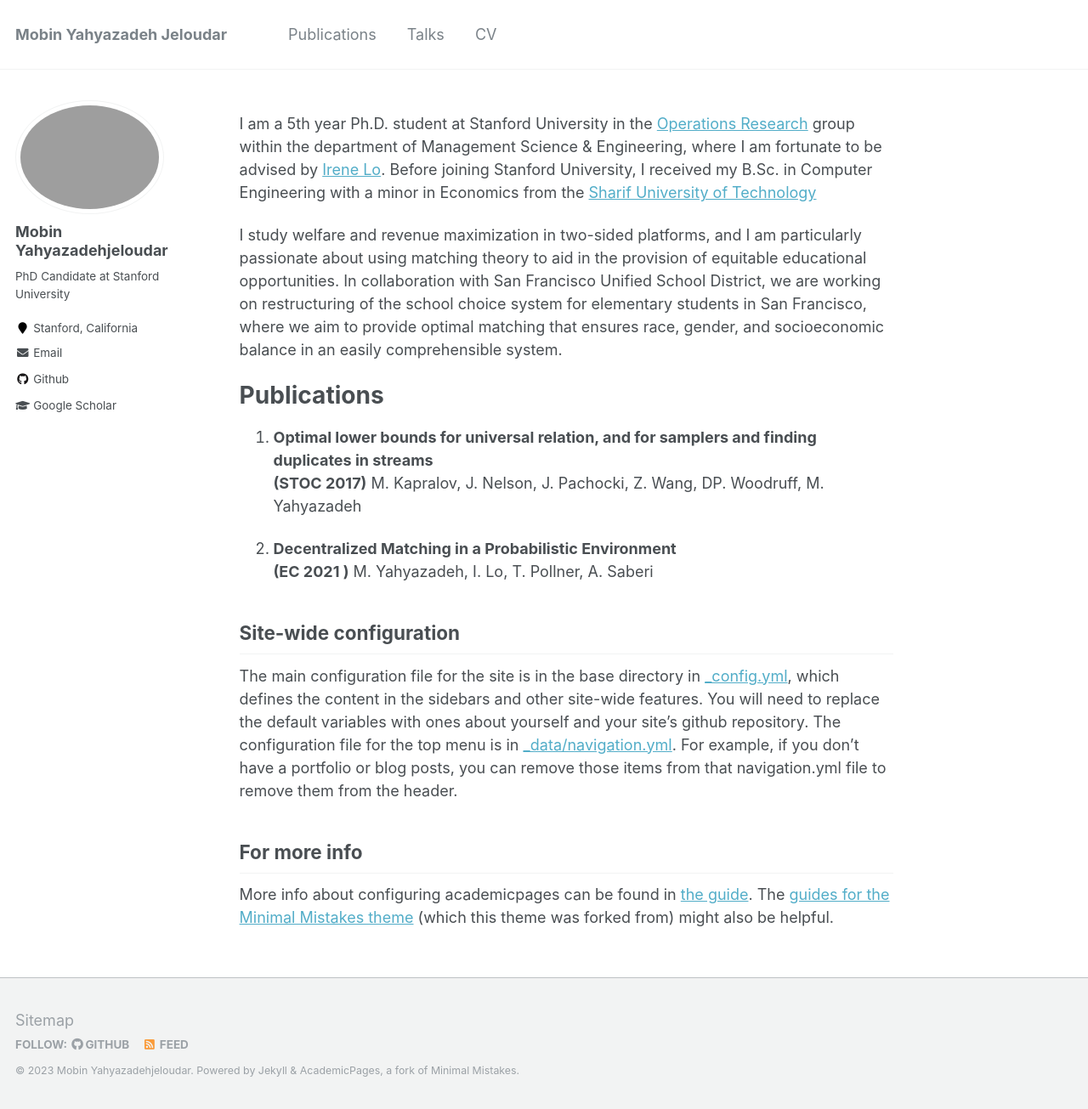
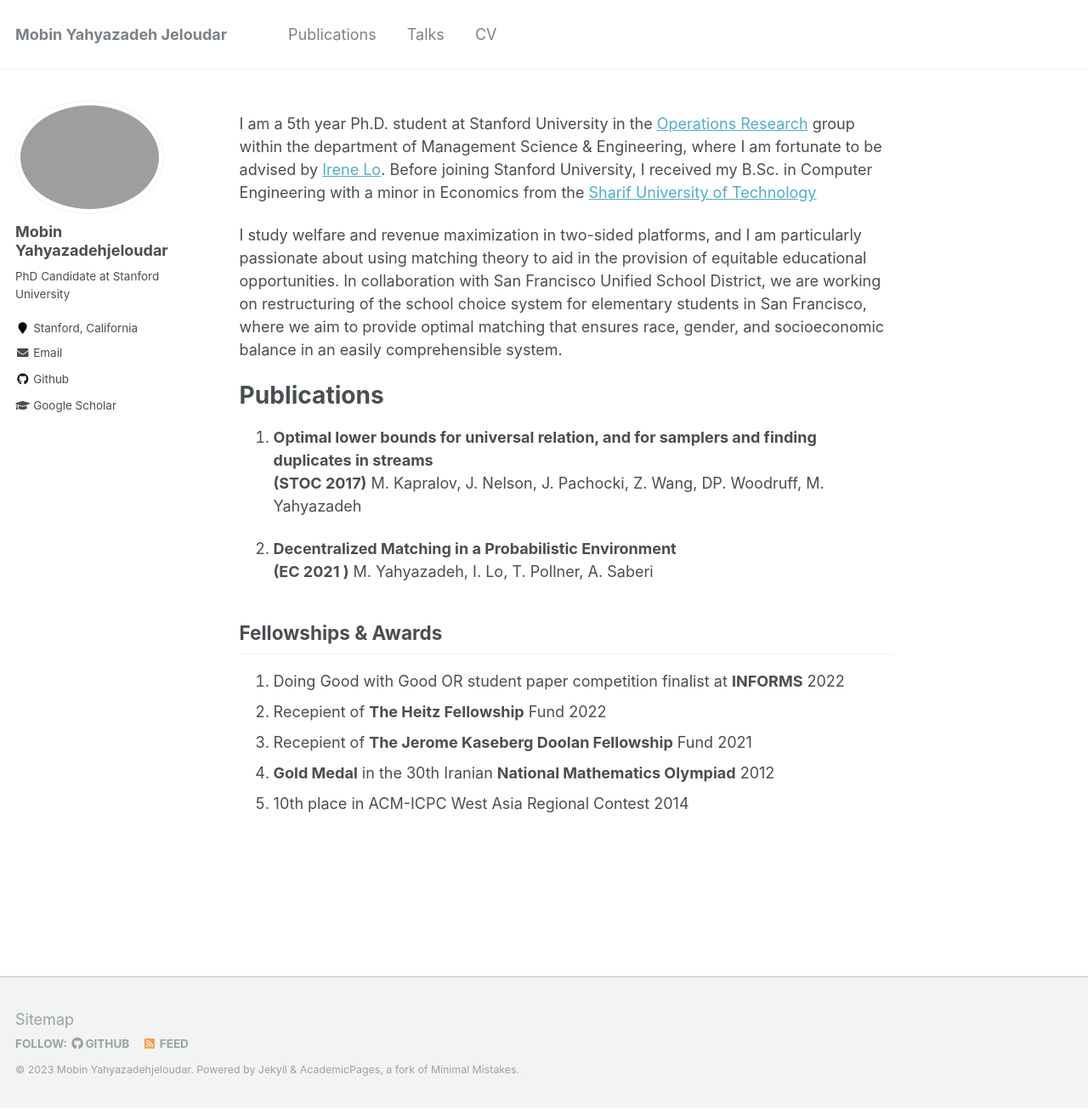
Before and after one commit to mobinyahya/mobinyahya.github.io, a Jekyll site: the page built from _pages/about.md, in a window 1280 px wide and 1305 px high. Shown: the whole window at 85% size. Built offline with Jekyll 4.4.1, drawn with Linux system fonts in a browser that asks for light colours.

Commit message:
honors and awards

```diff
--- a/_pages/about.md
+++ b/_pages/about.md
@@ -26,11 +26,12 @@ Publications
 1. **Decentralized Matching in a Probabilistic Environment**
 **(EC 2021 )** M. Yahyazadeh, I. Lo, T. Pollner, A. Saberi
 
-Site-wide configuration
-------
-The main configuration file for the site is in the base directory in [_config.yml](https://github.com/academicpages/academicpages.github.io/blob/master/_config.yml), which defines the content in the sidebars and other site-wide features. You will need to replace the default variables with ones about yourself and your site's github repository. The configuration file for the top menu is in [_data/navigation.yml](https://github.com/academicpages/academicpages.github.io/blob/master/_data/navigation.yml). For example, if you don't have a portfolio or blog posts, you can remove those items from that navigation.yml file to remove them from the header.
 
 
-For more info
+Fellowships & Awards
 ------
-More info about configuring academicpages can be found in [the guide](https://academicpages.github.io/markdown/). The [guides for the Minimal Mistakes theme](https://mmistakes.github.io/minimal-mistakes/docs/configuration/) (which this theme was forked from) might also be helpful.
+1. Doing Good with Good OR student paper competition finalist at **INFORMS** 2022
+1. Recepient of **The Heitz Fellowship** Fund 2022
+1. Recepient of **The Jerome Kaseberg Doolan Fellowship** Fund 2021
+1. **Gold Medal** in the 30th Iranian **National Mathematics Olympiad** 2012
+1. 10th place in ACM-ICPC West Asia Regional Contest 2014
```
